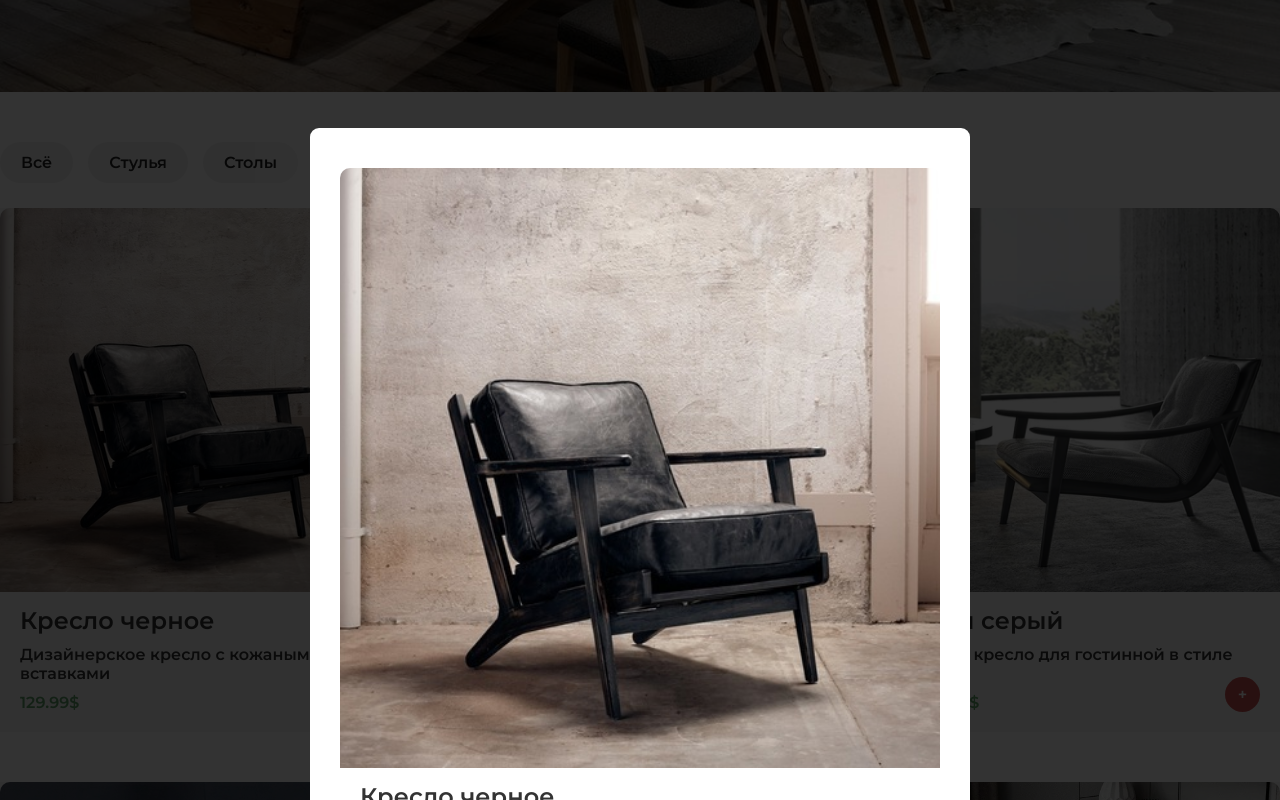
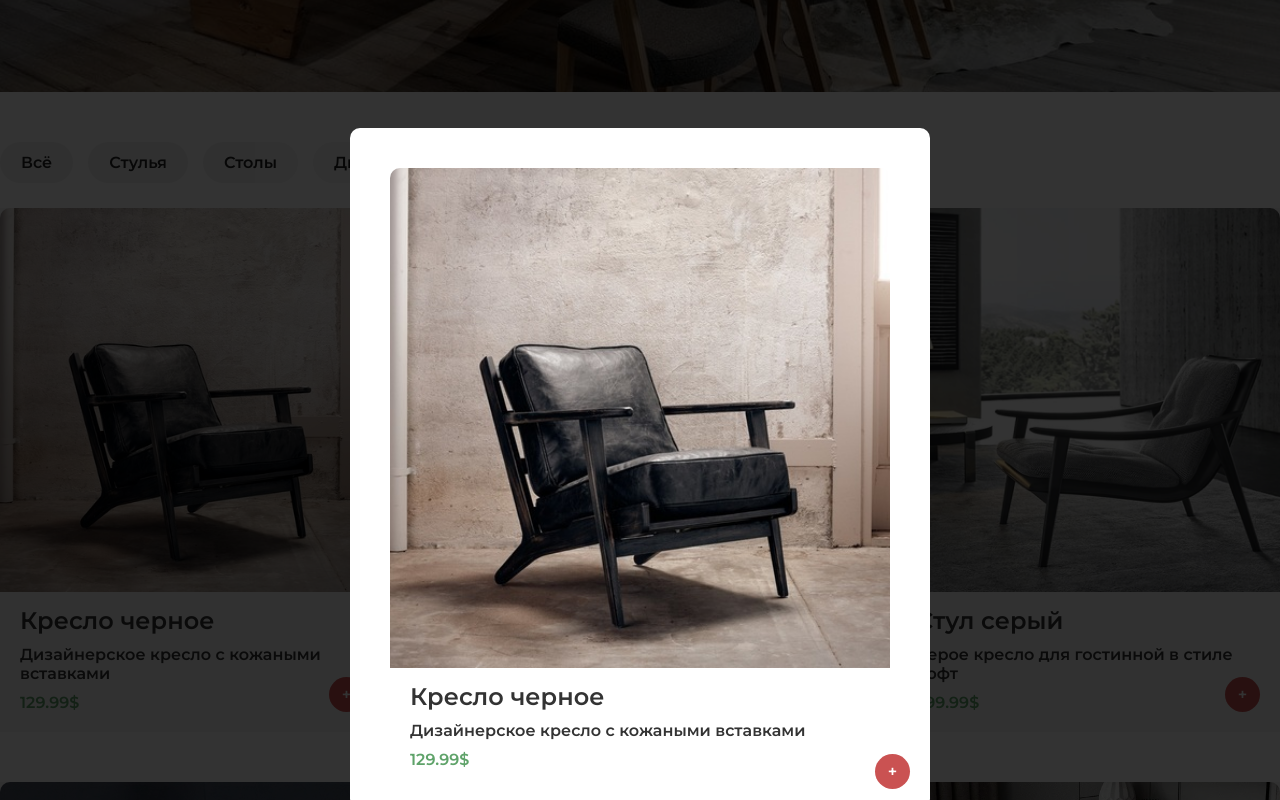
Before and after one commit to Valeriya266/shop, a React (Create React App) app: page / in a window 1280 px wide. Both pictures are taken after a click on the picture 192 px from the left and 932 px from the top of the page. Shown: the part 532-1332 px from the top of the page. Built offline with nearby package versions, Linux system fonts and the light colour scheme.

Commit message:
add styles for modal

```diff
--- a/src/index.css
+++ b/src/index.css
@@ -189,12 +189,12 @@ header .presentation:before {
 }
 
 .full-item > div {
-    width: 600px;
+    width: 500px;
     position: relative;
     margin: 10% auto;
-    padding: 40px 30px;
+    padding: 40px 40px;
     background: #fff;
-    border-radius: 9px;
+    border-radius: 10px;
 }
 
 main {
@@ -235,7 +235,8 @@ main b, .full-item b {
     color: #5fa36a;
 }
 
-main .add-to-cart {
+main .add-to-cart,
+.full-item .add-to-cart{
     position: absolute;
     right: 20px;
     bottom: 20px;
@@ -251,8 +252,9 @@ main .add-to-cart {
     transition: transform 500ms ease;
 }
 
-main .add-to-cart:hover {
-    transform: scale(1.05) translateY(-5px);
+main .add-to-cart:hover,
+.full-item .add-to-cart:hover {
+    transform: scale(1.5) translateY(-5px);
 }
 
 footer {
```
